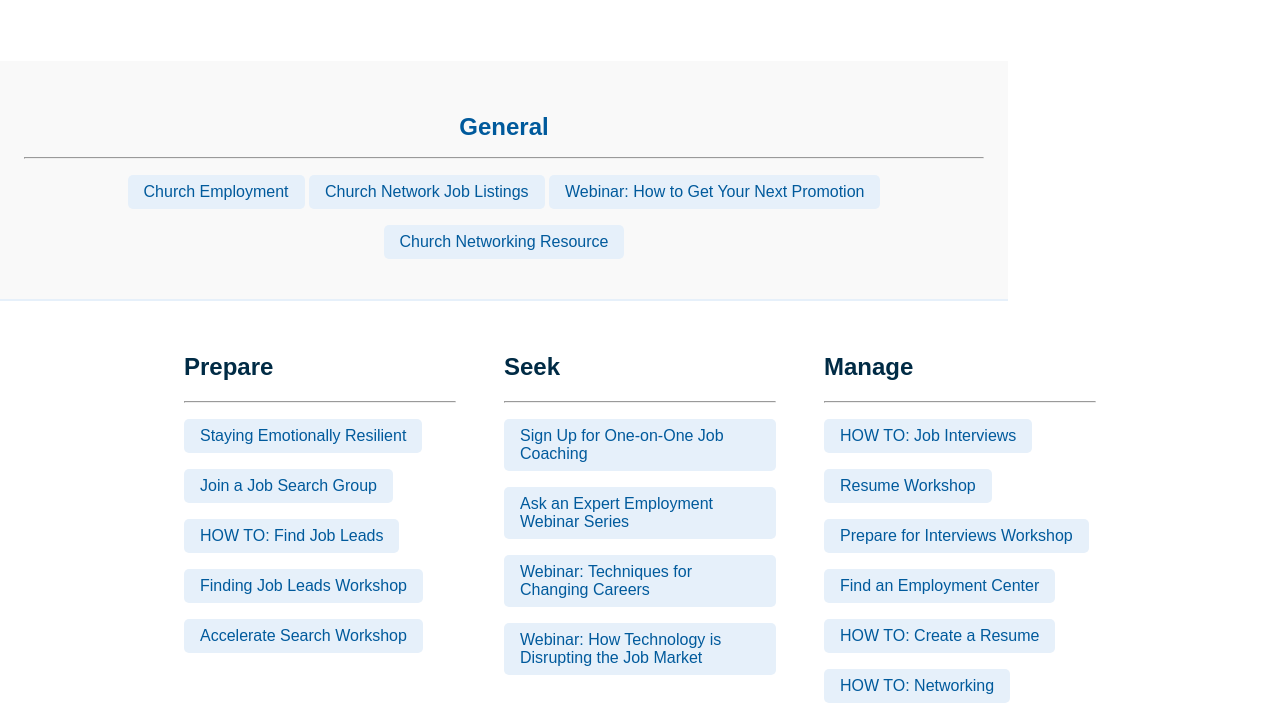
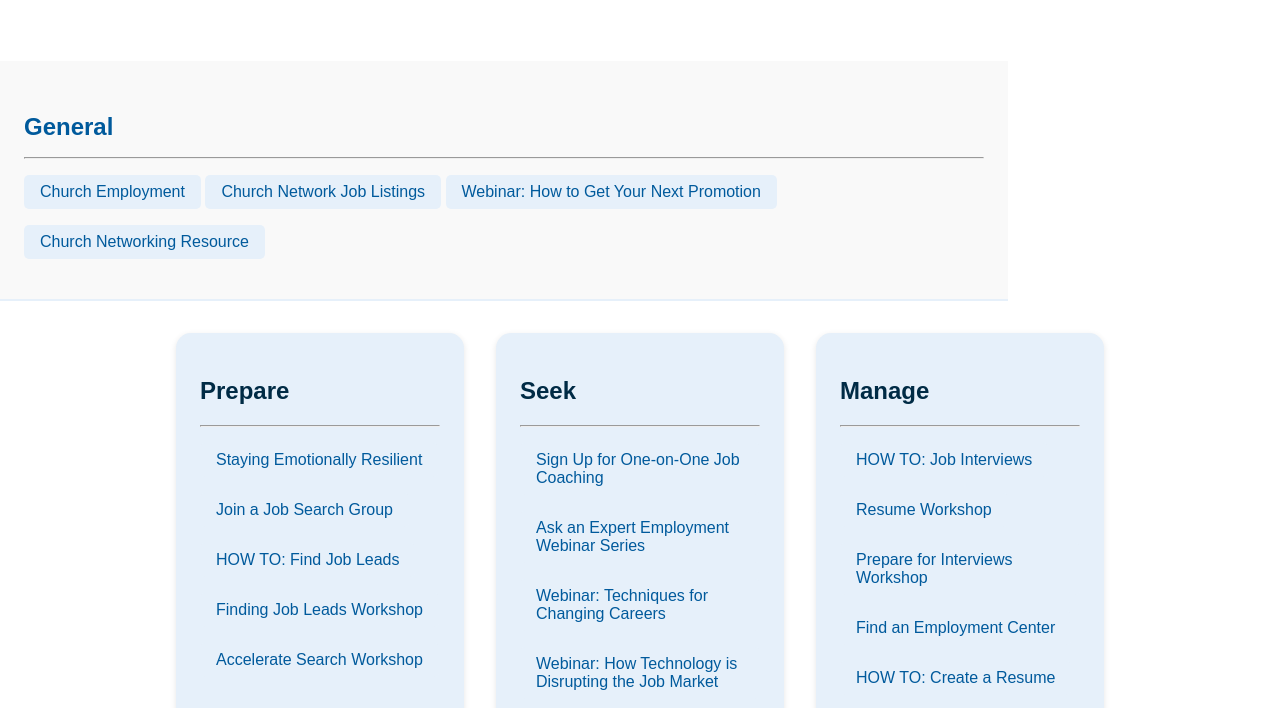
Before and after one commit to bjralphs/EmploymentResources, a plain HTML site: page index.html in a window 1280 px wide. Shown: the part 208-916 px from the top of the page. Drawn offline with nearby package versions, Linux system fonts and the light colour scheme.

Commit message:
Update index.html

```diff
--- a/index.html
+++ b/index.html
@@ -27,8 +27,8 @@
       padding: 2rem 1.5rem;
       border-bottom: 2px solid #e6f0fa;
       background-color: #f9f9f9;
-      text-align: center;
-      justify-content: center;
+      text-align: left;
+      justify-content: left;
     }
     .slide h2 {
       color: #005a9c;
@@ -67,13 +67,18 @@
       justify-content: space-between;
       max-width: 1200px;
       margin: 0 auto;
+      padding: 1rem;
     }
+
     .column {
       flex: 1;
       min-width: 250px;
-      padding: 2rem 1.5rem;
+      margin: 1rem;
+      padding: 1.5rem;
       box-sizing: border-box;
-      border-bottom: 2px solid #e6f0fa;
+      background-color: #e6f0fa; /* Light blue background */
+      border-radius: 15px;
+      box-shadow: 0 2px 6px rgba(0, 0, 0, 0.1); /* Optional subtle shadow */
     }
     blockquote {
       font-style: italic;
@@ -87,6 +92,17 @@
       padding: 2rem;
       font-weight: bold;
       margin-top: 10%;
+    }
+    .prepare {
+      background-color: #fce8e6; /* light red/pink */
+    }
+
+    .seek {
+      background-color: #e6f9ec; /* light green */
+    }
+
+    .manage {
+      background-color: #fff3cd; /* light yellow */
     }
   </style>
 </head>
```
